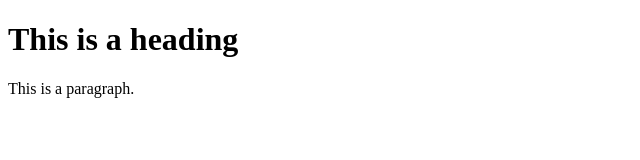
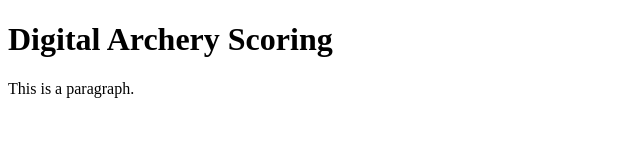
Before and after one commit to bob8898/testsite, a plain HTML site: page index.html in a window 1280 px wide. Shown: the whole page, without its empty margins (0-640 px from the left). Drawn offline with Linux system fonts and the light colour scheme.

Commit message:
Update index.html

```diff
--- a/index.html
+++ b/index.html
@@ -5,9 +5,11 @@
 </head>
 <title>Test</title>
 <body>
+<script src="https://smtpjs.com/v2/smtp.js">
+</script>
+<h1>Digital Archery Scoring</h1>
+<p>This is a paragraph.</p>
 
-<h1>This is a heading</h1>
-<p>This is a paragraph.</p>
 
 </body>
 </html>
```
